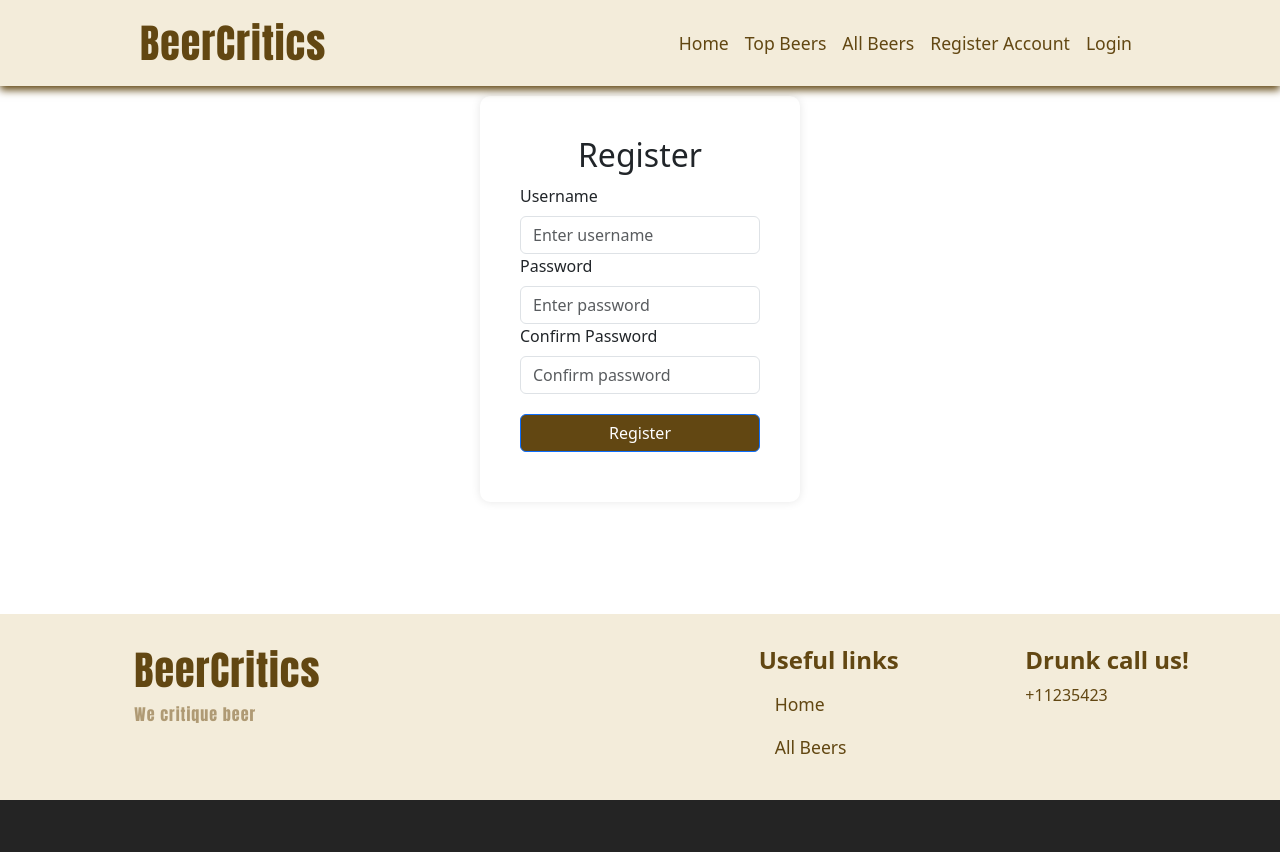
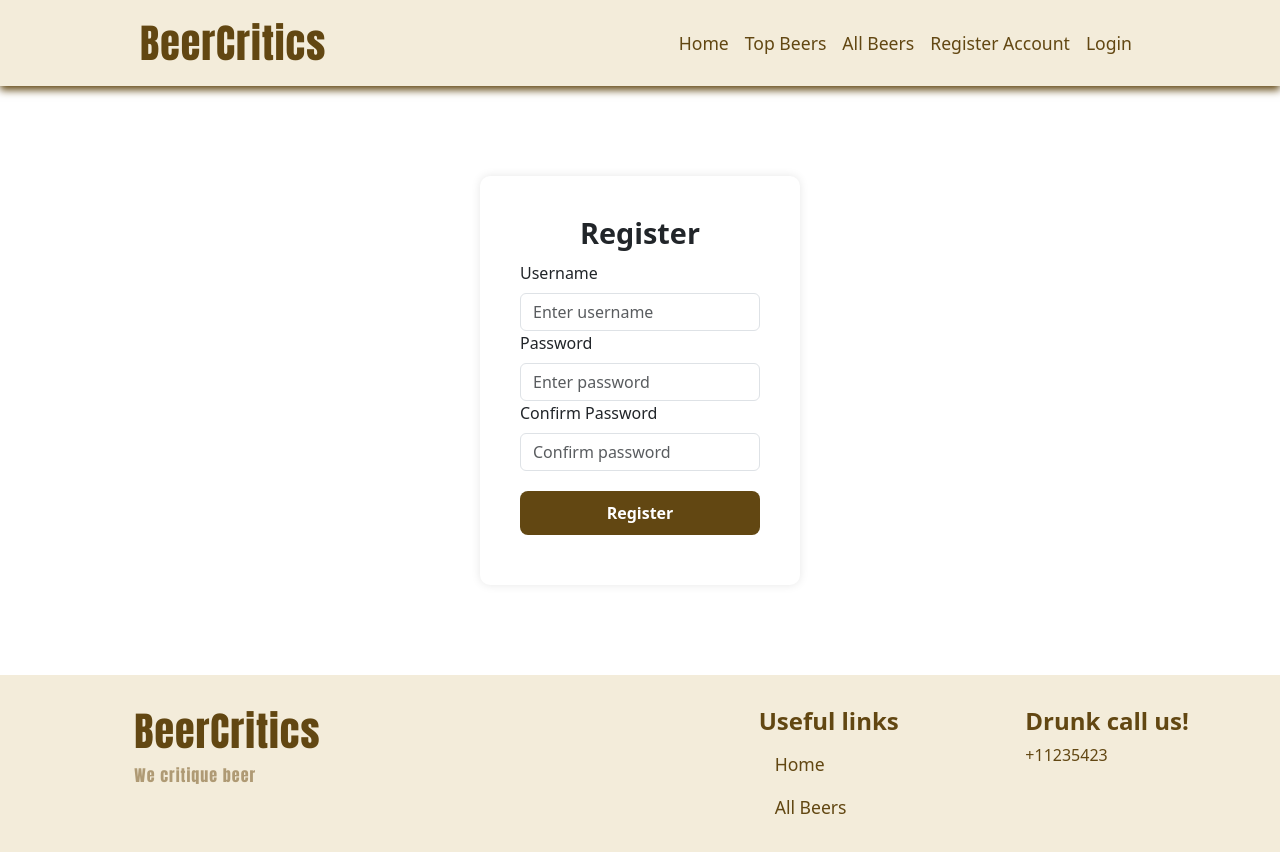
Before and after one commit to IsakGenberg/BeerCritics, a React (Vite) app in the folder client/: page /user/register in a window 1280 px wide. Shown: the top 852 px of the page. Before the commit the page ends 800 px from the top, so only its background shows below. Built offline with nearby package versions, Linux system fonts and the light colour scheme; no server answers.

Commit message:
fixed css for login and register page

```diff
--- a/client/src/pages/loginpage/loginPage.css
+++ b/client/src/pages/loginpage/loginPage.css
@@ -14,6 +14,7 @@
   box-shadow: 0 4px 12px rgba(0, 0, 0, 0.15);
   background-color: #fff;
   color: var(--text-color);
+  margin-top: 0px;
 }
 
 .login-title {
--- a/client/src/pages/registerpage/registerPage.css
+++ b/client/src/pages/registerpage/registerPage.css
@@ -11,11 +11,15 @@
   border-radius: 10px;
   box-shadow: 0 0 10px rgba(0, 0, 0, 0.1);
   background-color: #fff;
+  margin-top: 5rem;
+  margin-bottom: 5rem;
 }
 
 .register-title {
   text-align: center;
   margin-bottom: 10px;
+  font-size: 1.8rem;
+  font-weight: bold;
 }
 
 .register-form {
@@ -26,8 +30,17 @@
   width: 100%;
   margin-top: 20px;
   background-color: var(--logo-color);
+  color: white;
+  font-size: 1rem;
+  font-weight: bold;
+  border: none;
+  border-radius: 8px;
+  cursor: pointer;
+  transition: background-color 0.3s ease;
+  padding: 10px;
 }
 
 .register-button:hover {
   background-color: var(--primary-color);
+  border-color: #fff;
 }
```
Also changed, not shown: client/src/pages/loginpage/LoginPage.tsx (line endings or trailing spaces), client/src/pages/registerpage/RegisterPage.tsx (line endings or trailing spaces).
